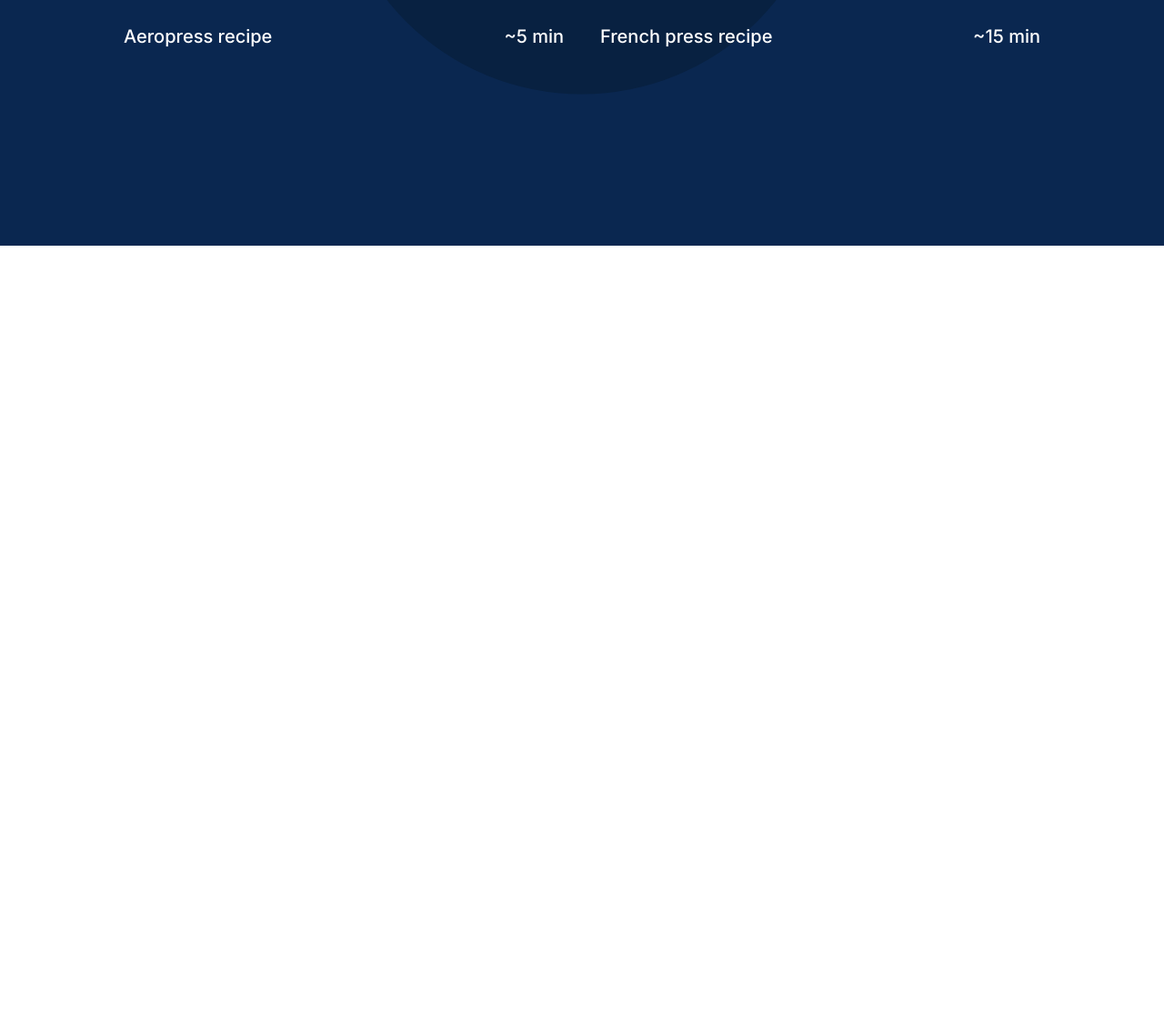
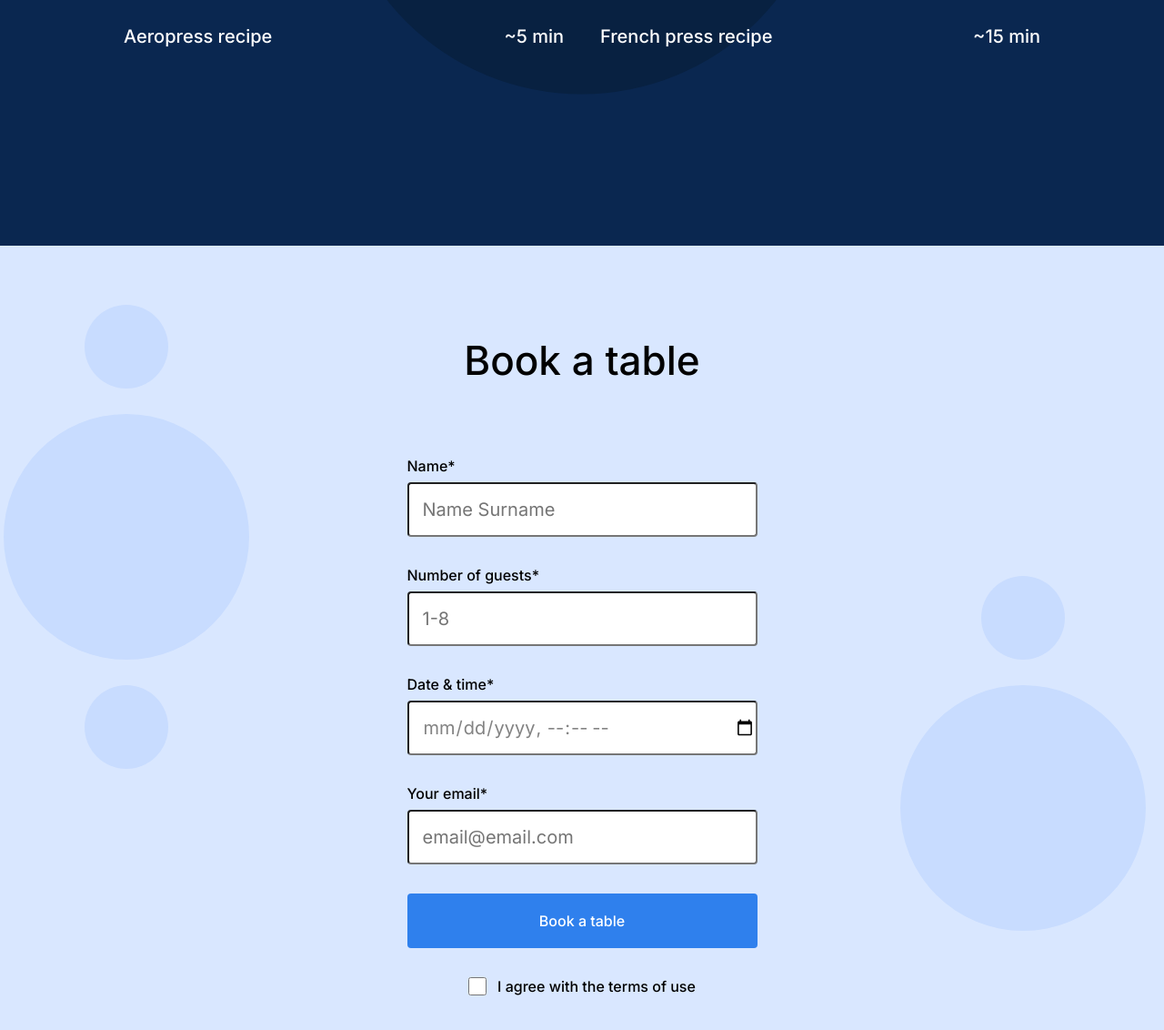
Before and after one commit to c2yz4rp/se_project_coffeeshop, a plain HTML site: page index.html in a window 1280 px wide. Shown: the part 1466-2598 px from the top of the page at 91% size. Before the commit the page ends 1736 px from the top, so only its background shows below. Drawn offline with Linux system fonts and the light colour scheme.

Commit message:
New update for my project

```diff
--- a/index.html
+++ b/index.html
@@ -101,7 +101,55 @@
             </div>
           </div>
         </section>
-        <section class="reservation" id="reservation"></section>
+        <section class="reservation" id="reservation">
+          <h2 class="reservation__title">Book a table</h2>
+          <form class="reservation__form form">
+            <fieldset class="form__fieldset">
+              <label for="name" class="form__label">Name*</label>
+              <input
+                type="text"
+                class="form__input"
+                id="name"
+                name="name"
+                placeholder="Name Surname"
+                required
+              />
+              <label for="guests" class="form__label">Number of guests*</label>
+              <input
+                type="number"
+                class="form__input"
+                id="guests"
+                min="1"
+                max="8"
+                name="number"
+                placeholder="1-8"
+                required
+              />
+              <label for="datetime" class="form__label">Date & time*</label>
+              <input
+                type="datetime-local"
+                class="form__input"
+                id="datetime"
+                required
+              />
+              <label for="email" class="form__label">Your email*</label>
+              <input
+                type="email"
+                class="form__input"
+                id="email"
+                name="email"
+                placeholder="email@email.com"
+                required
+              />
+            </fieldset>
+            <button class="form__button">Book a table</button>
+
+            <label class="form__label form__label_type_checkbox"
+              ><input type="checkbox" class="form__checkbox" />I agree with the
+              terms of use</label
+            >
+          </form>
+        </section>
         <section class="menu" id="menu"></section>
         <section class="about" id="about"></section>
       </main>
--- a/pages/index.css
+++ b/pages/index.css
@@ -149,3 +149,89 @@
   justify-content: space-between;
   margin: 24px 0 0;
 }
+
+.reservation {
+  padding: 100px 0 120px;
+  background-color: #d9e7ff;
+  background-image: url(../images/background_reservation.svg);
+  background-repeat: no-repeat;
+  background-size: cover;
+  background-position: center;
+}
+
+.reservation__form {
+  margin: 0 auto;
+}
+
+.form {
+  max-width: 385px;
+}
+
+.form__fieldset {
+  padding: 0;
+  margin: 0;
+  border: none;
+}
+
+.reservation__title {
+  margin: 0 0 80px;
+  text-align: center;
+  font-family: Inter;
+  font-weight: 500;
+  font-size: 44px;
+  line-height: 52px;
+}
+
+.form__label {
+  display: block;
+  font-family: Inter;
+  font-weight: 500;
+  font-size: 16px;
+  line-height: 20px;
+}
+
+.form__input {
+  width: 100%;
+  display: block;
+  border-radius: 4px;
+  font-family: Inter;
+  font-size: 20px;
+  line-height: 30px;
+  color: #838383;
+  box-sizing: border-box;
+  margin: 8px 0 32px;
+  height: 60px;
+  padding-left: 15px;
+}
+
+.form__button {
+  width: 100%;
+  border: none;
+  border-radius: 4px;
+  font-family: Inter;
+  font-weight: 500;
+  font-size: 16px;
+  line-height: 20px;
+  padding: 0;
+  margin-bottom: 32px;
+  height: 60px;
+  color: #fff;
+  background-color: #2f80ed;
+  transition: opacity 1s;
+}
+
+.form__button:hover {
+  opacity: 70%;
+}
+
+.form__checkbox {
+  border-radius: 2px;
+  height: 20px;
+  width: 20px;
+}
+
+.form__label_type_checkbox {
+  display: flex;
+  justify-content: center;
+  gap: 12px;
+}
```
Also changed, not shown: images/check.svg (deleted).
